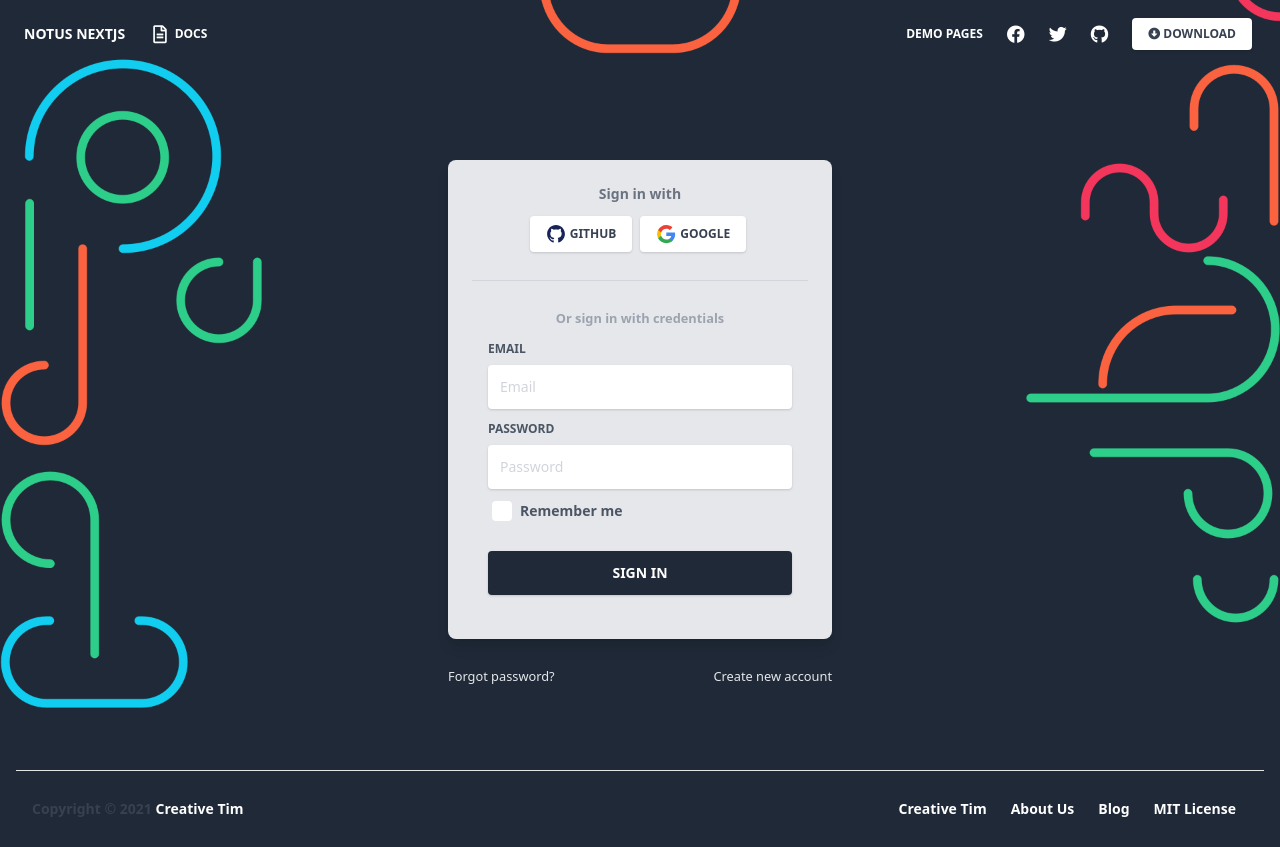
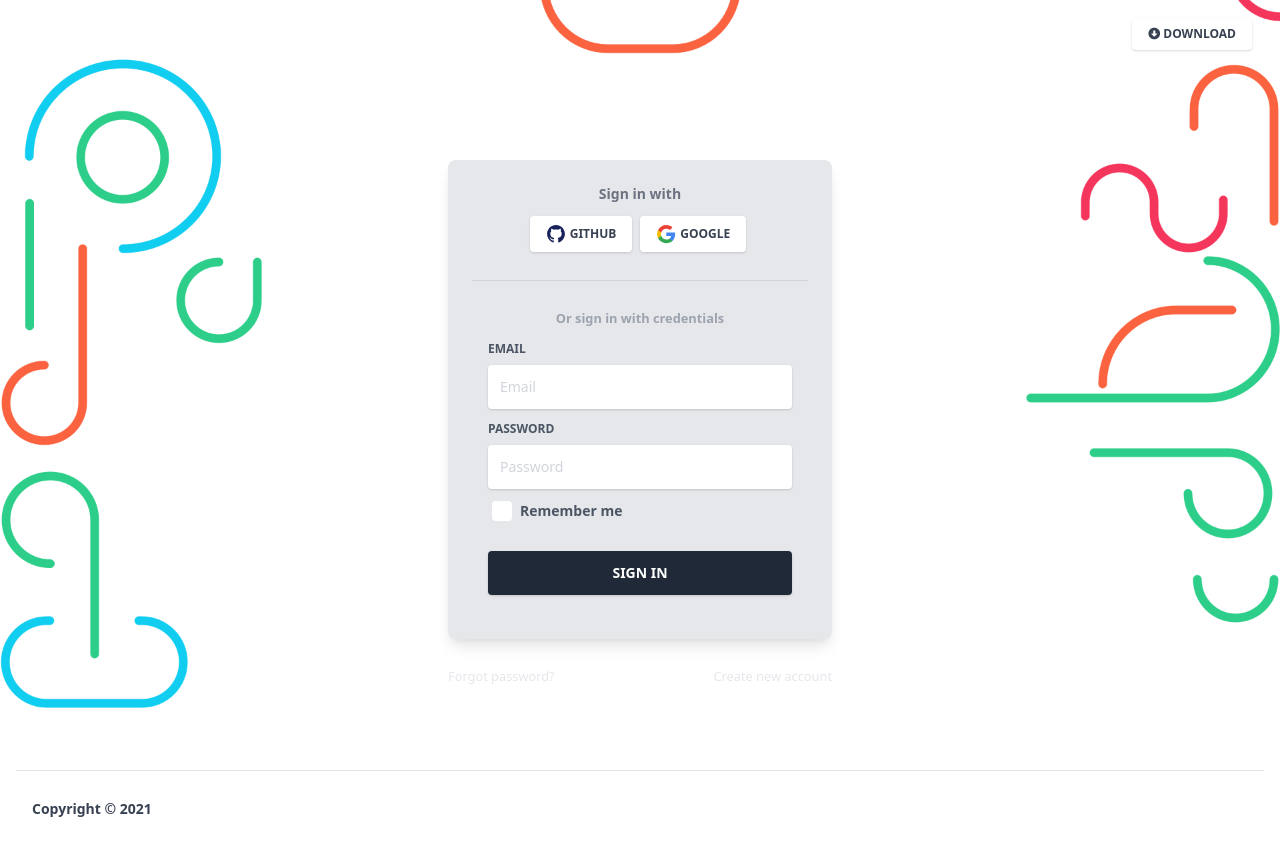
Before and after one commit to healernight1124/notus-nextjs, a Next.js app: page /auth/login in a window 1280 px wide. Built offline with nearby package versions, Linux system fonts and the light colour scheme.

Commit message:
refactor: change coolGray with blueGray

```diff
--- a/layouts/Auth.js
+++ b/layouts/Auth.js
@@ -12,7 +12,7 @@ export default function Auth({ children }) {
       <main>
         <section className="relative w-full h-full py-40 min-h-screen">
           <div
-            className="absolute top-0 w-full h-full bg-coolGray-800 bg-no-repeat bg-full"
+            className="absolute top-0 w-full h-full bg-blueGray-800 bg-no-repeat bg-full"
             style={{
               backgroundImage: "url('/img/register_bg_2.png')",
             }}
```
